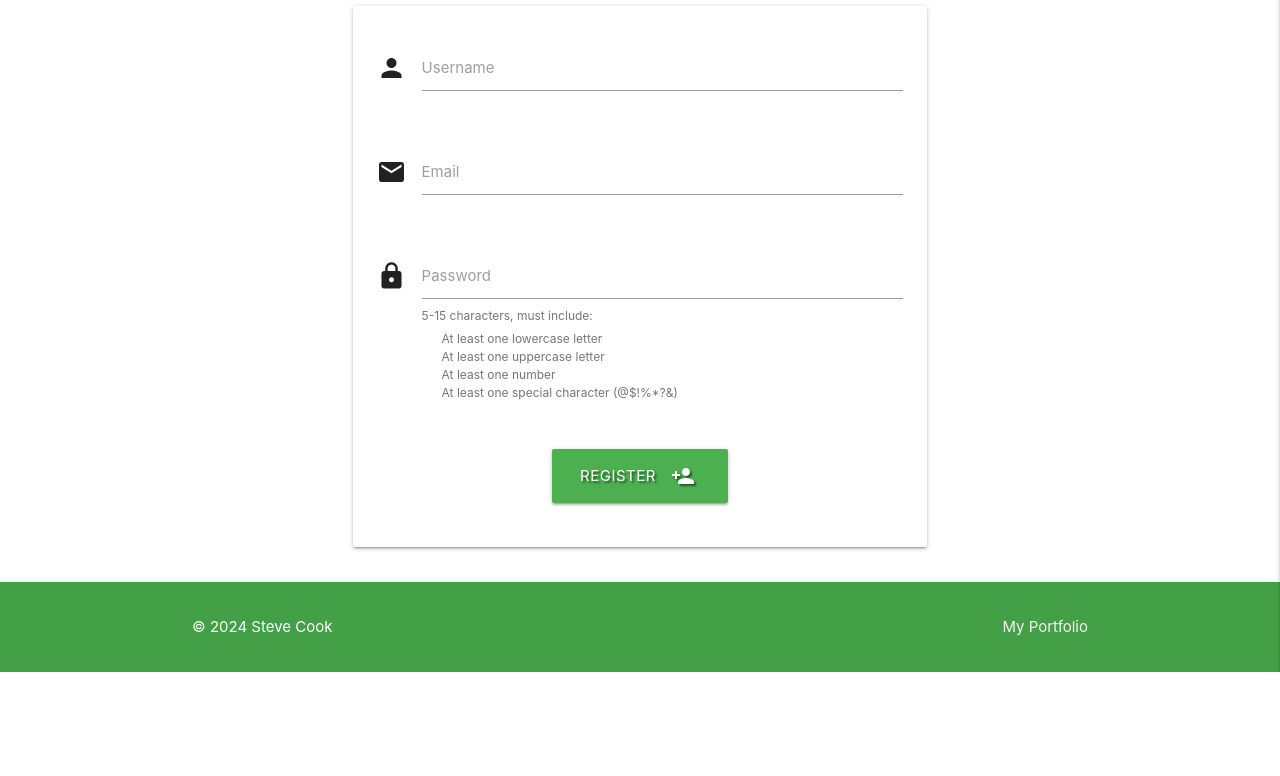
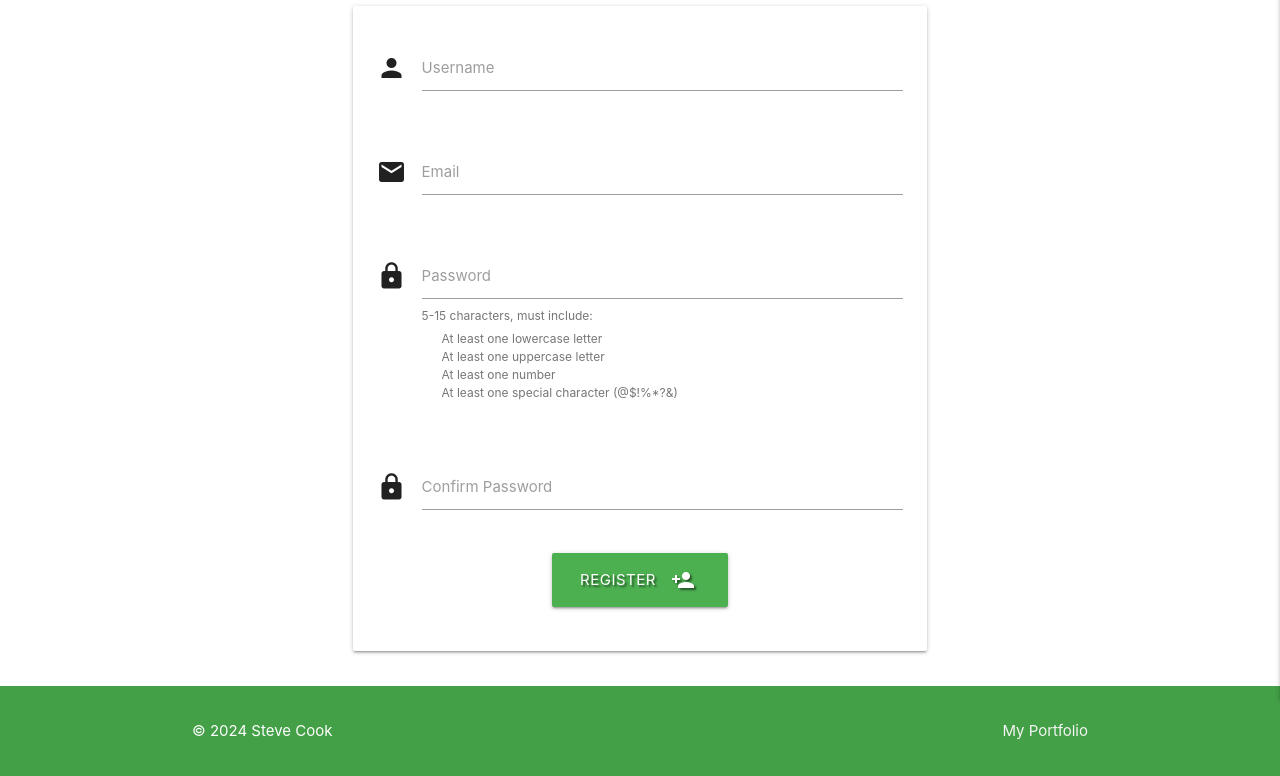
Before and after one commit to stevecook23/angel-food, a Flask app: page /register in a window 1280 px wide. Shown: the part 160-936 px from the top of the page. Before the commit the page ends 832 px from the top, so only its background shows below. Run offline with Flask 3, Linux system fonts and the light colour scheme; some libraries are stand-ins or nearby versions.

Commit message:
Changes to login page (can now optionally view password during login) and register (requires confirmation of password)

```diff
--- a/static/css/style.css
+++ b/static/css/style.css
@@ -177,6 +177,20 @@ main {
 @media only screen and (max-width: 992px) {
   .sidenav-trigger {
     position: absolute;
-    right: -30px; /* Adjust this value to move it closer to or further from the right edge */
+    right: -30px;
   }
 }
+
+/* Styling for seeing/not seeing your login password */
+.password-visibility {
+    position: absolute;
+    top: 0;
+    right: 0;
+    cursor: pointer;
+    user-select: none;
+    padding: 10px;
+}
+
+.input-field {
+    position: relative;
+}
--- a/static/js/script.js
+++ b/static/js/script.js
@@ -47,6 +47,52 @@ document.addEventListener('DOMContentLoaded', function() {
   });
 });
 
+  // Confirm passwords match on Register.html
+document.addEventListener('DOMContentLoaded', function() {
+    const password = document.getElementById('password');
+    const confirmPassword = document.getElementById('confirm_password');
+    const passwordMatch = document.getElementById('password-match');
+    const submitBtn = document.getElementById('submitBtn');
+    const form = document.getElementById('registerForm');
+
+    function validatePasswords() {
+        if (password.value !== confirmPassword.value) {
+            passwordMatch.textContent = 'Passwords do not match';
+            passwordMatch.style.color = 'red';
+            submitBtn.disabled = true;
+        } else {
+            passwordMatch.textContent = 'Passwords match';
+            passwordMatch.style.color = 'green';
+            submitBtn.disabled = false;
+        }
+    }
+
+    password.addEventListener('input', validatePasswords);
+    confirmPassword.addEventListener('input', validatePasswords);
+
+    form.addEventListener('submit', function(e) {
+        if (password.value !== confirmPassword.value) {
+            e.preventDefault();
+            passwordMatch.textContent = 'Passwords do not match';
+            passwordMatch.style.color = 'red';
+        }
+    });
+});
+
+// Script for hiding/showing password on login
+document.addEventListener('DOMContentLoaded', function() {
+    const togglePassword = document.querySelector('#togglePassword');
+    const password = document.querySelector('#password');
+
+    togglePassword.addEventListener('click', function (e) {
+
+        const type = password.getAttribute('type') === 'password' ? 'text' : 'password';
+        password.setAttribute('type', type);
+
+        this.textContent = type === 'password' ? 'visibility_off' : 'visibility';
+    });
+});
+
 /*
     vanilla JavaScript for MaterializeCSS initialization
 */
--- a/templates/login.html
+++ b/templates/login.html
@@ -25,6 +25,9 @@
                             <input id="password" name="password" type="password" class="validate" minlength="5" maxlength="15"
                             pattern="^(?=.*[a-z])(?=.*[A-Z])(?=.*\d)(?=.*[@$!%*?&])[A-Za-z\d@$!%*?&]{5,15}$" required>
                             <label for="password">Password</label>
+                            <span class="password-visibility">
+                                <i class="material-icons" id="togglePassword">visibility_off</i>
+                            </span>
 
                             <div class="password-help-container">
                                 <a href="{{ url_for('forgot_password') }}" class="forgot-password-link">Forgot your password?</a>
@@ -40,7 +43,6 @@
                             </div>
                         </div>
                     </div>
-
 
                     <!-- Error message -->
                     {% if error_msg %}
@@ -73,4 +75,6 @@
     </div>
 </div>
 
+
+
 {% endblock %}
--- a/templates/register.html
+++ b/templates/register.html
@@ -6,7 +6,7 @@
 
     <div class="row">
         <div class="col s12 m8 offset-m2">
-            <form method="POST" action="{{ url_for('register') }}">
+            <form method="POST" action="{{ url_for('register') }}" id="registerForm">
                 <div class="card-panel">
                     <!-- username -->
                     <div class="row">
@@ -45,6 +45,16 @@
                         </div>
                     </div>
 
+                    <!-- confirm password -->
+                    <div class="row">
+                        <div class="input-field col s12">
+                            <i class="material-icons prefix">lock</i>
+                            <input id="confirm_password" name="confirm_password" type="password" required>
+                            <label for="confirm_password">Confirm Password</label>
+                            <span class="helper-text" id="password-match"></span>
+                        </div>
+                    </div>
+
                     <!-- Error message -->
                     {% if error_msg %}
                     <div class="row red-text text-darken-2 center-align">
@@ -55,7 +65,7 @@
                     <!-- submit -->
                     <div class="row center-align">
                         <div class="col s12">
-                            <button class="btn-large green text-shadow" type="submit">
+                            <button class="btn-large green text-shadow" type="submit" id="submitBtn">
                                 Register <i class="material-icons right">person_add</i>
                             </button>
                         </div>
```
